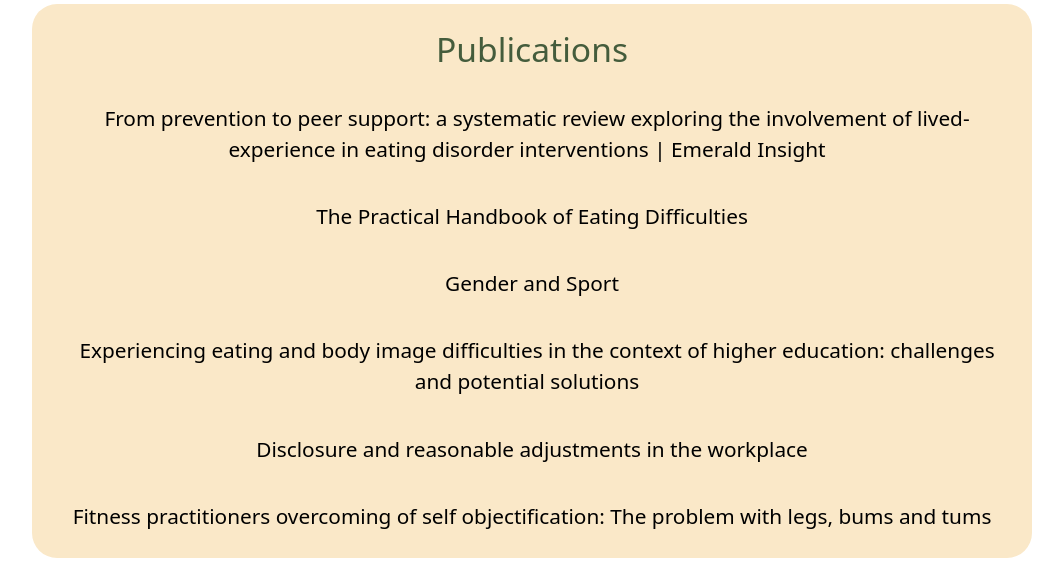
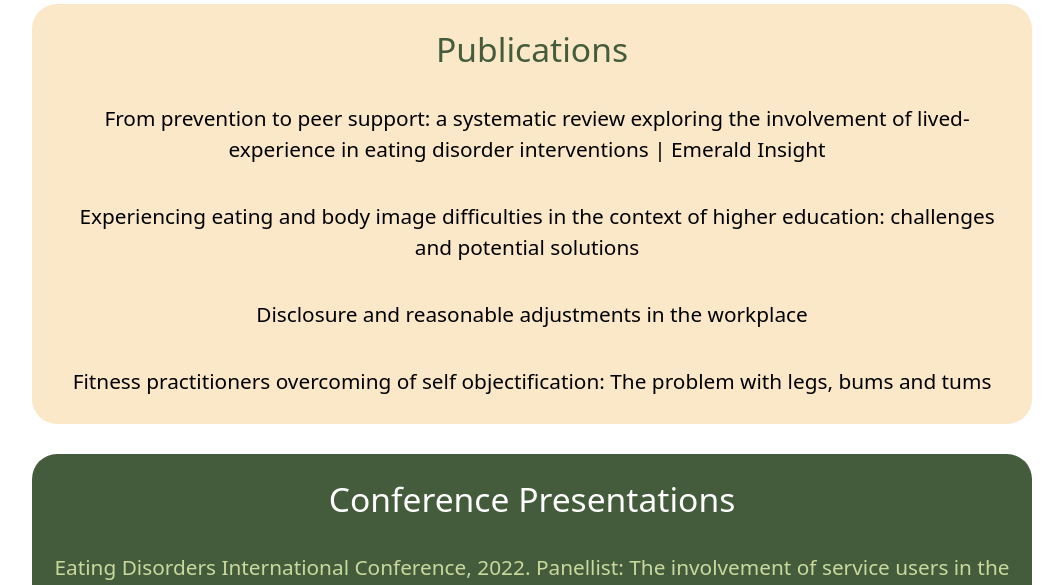
Before and after one commit to davidr49/body-image-study, a Flask app: page /further_work in a window 1280 px wide. Shown: the part 241-826 px from the top of the page, without its empty margins (108-1171 px from the left). Run offline with Flask 2, Linux system fonts and the light colour scheme; some libraries are stand-ins or nearby versions.

Commit message:
publications placeholders removed

```diff
--- a/templates/further-work.html
+++ b/templates/further-work.html
@@ -69,8 +69,6 @@
 <h1>Publications</h1>
 <p><a href='https://www.emerald.com/insight/content/doi/10.1108/MHRJ-04-2021-0033/full/html'>From prevention to peer support: a systematic review exploring the involvement of lived-experience in eating disorder interventions | Emerald Insight
 </a></p>
-<p>The Practical Handbook of Eating Difficulties</p>
-<p>Gender and Sport</p>
 <p><a href='https://www.researchgate.net/publication/364714754_Experiencing_eating_and_body_image_difficulties_in_the_context_of_higher_education_challenges_and_potential_solutions'>Experiencing eating and body image difficulties in the context of higher education: challenges and potential solutions
 </a></p>
 <p><a href='https://www.researchgate.net/publication/364714658_Disclosure_and_reasonable_adjustments_in_the_workplace'>Disclosure and reasonable adjustments in the workplace</a></p>
```
